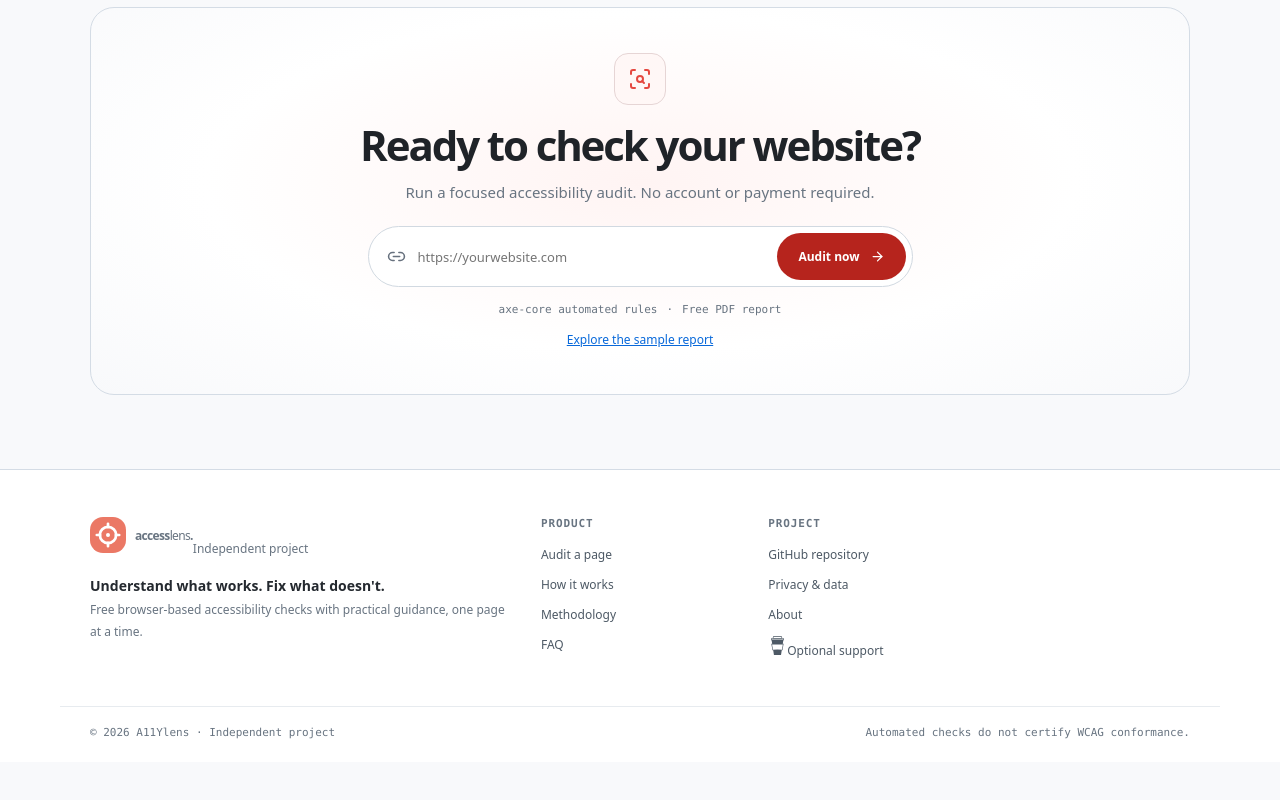
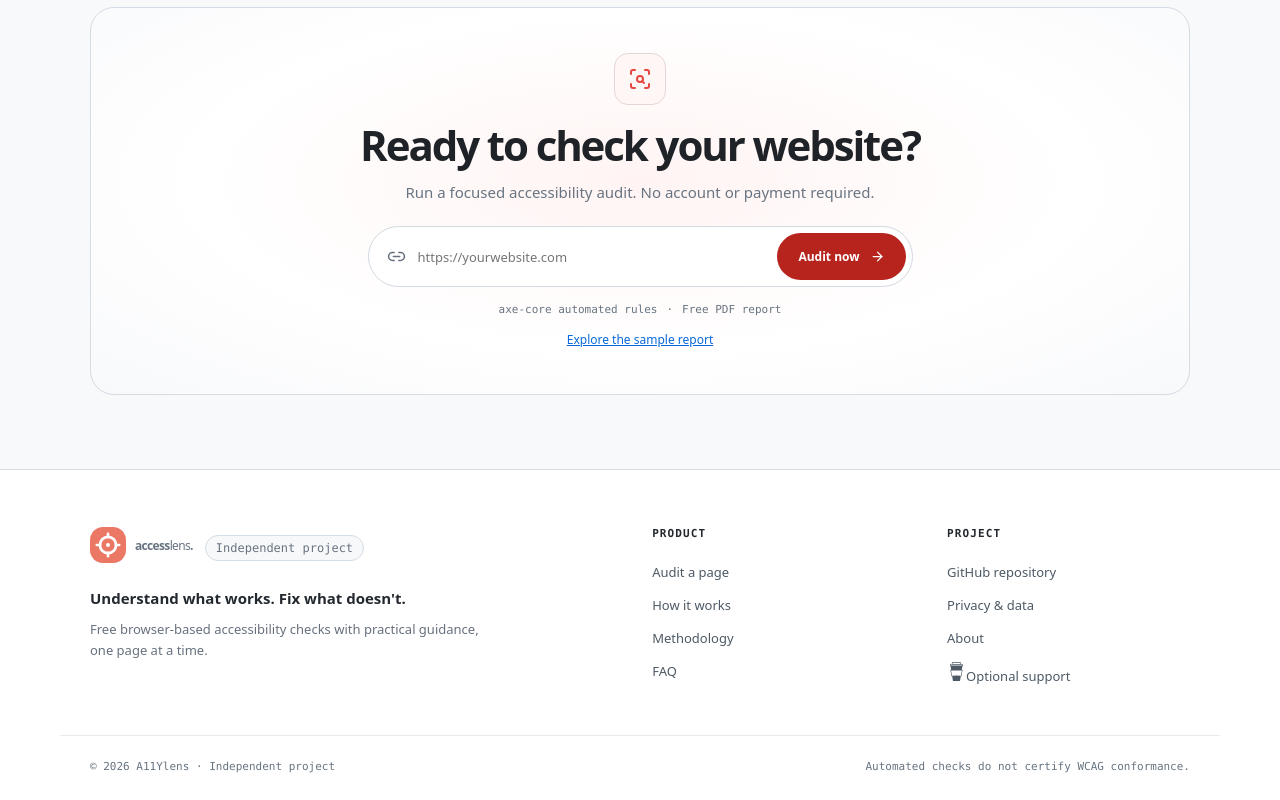
Before and after one commit to dionpram/A11Ylens, a Next.js app: page / in a window 1280 px wide. Shown: the part 3024-3824 px from the top of the page. Before the commit the page ends 3786 px from the top, so only its background shows below. Built offline with nearby package versions, Linux system fonts and the light colour scheme.

Commit message:
style: match three-column Stitch footer spacing and typography

```diff
--- a/app/globals.css
+++ b/app/globals.css
@@ -397,3 +397,17 @@
 .stitch-bottom-form button{width:100%;border-radius:10px;}
 .stitch-public-fine{line-height:1.6;}.stitch-repo-details div{font-size:10px;}
 }
+
+
+/* Stitch footer final alignment: brand left, two navigation columns right. */
+@media screen {
+.stitch-footer-main{grid-template-columns:minmax(0,2.1fr) repeat(2,minmax(145px,1fr));gap:52px;padding-top:57px;padding-bottom:50px;align-items:start;}
+.stitch-footer-brandline{display:flex;align-items:center;gap:12px;flex-wrap:wrap;}
+.stitch-footer-badge{border:1px solid #d4dce5;border-radius:999px;background:#f6f8fa;padding:5px 10px;font:11px ui-monospace,SFMono-Regular,Consolas,monospace;color:#67717e;}
+.stitch-footer-identity p{margin-top:18px;max-width:390px;font-size:15px;font-weight:600;}
+.stitch-footer-identity>span{display:block;margin-top:8px;max-width:410px;font-size:13px;line-height:1.65;color:#67717e;}
+.stitch-footer-main nav{gap:15px;font-size:13px;}
+.stitch-footer-main nav strong{font-size:11px;color:#24292f;letter-spacing:.1em;margin-bottom:8px;}
+.stitch-footer-bottom{padding-top:24px;padding-bottom:27px;}
+}
+@media screen and (max-width:760px){.stitch-footer-main{grid-template-columns:repeat(2,minmax(0,1fr));gap:32px;}.stitch-footer-identity{grid-column:1/-1;}}
```
